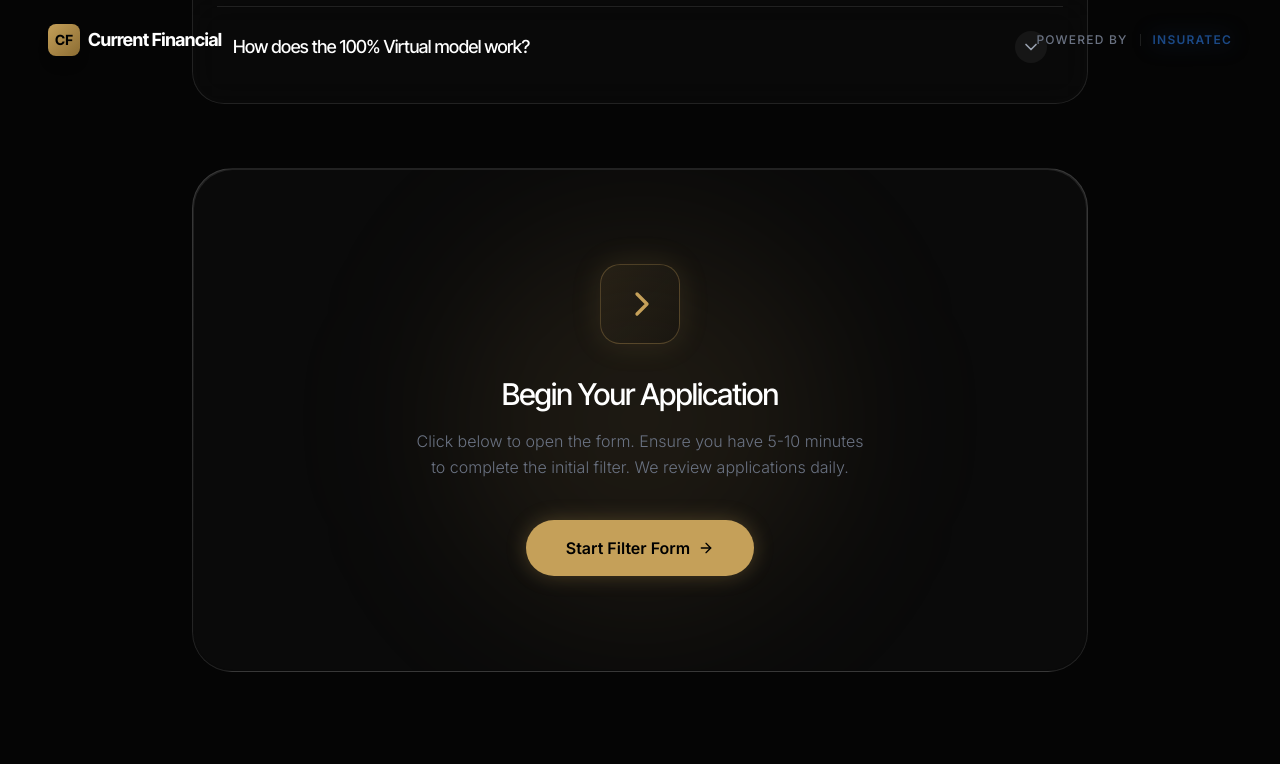
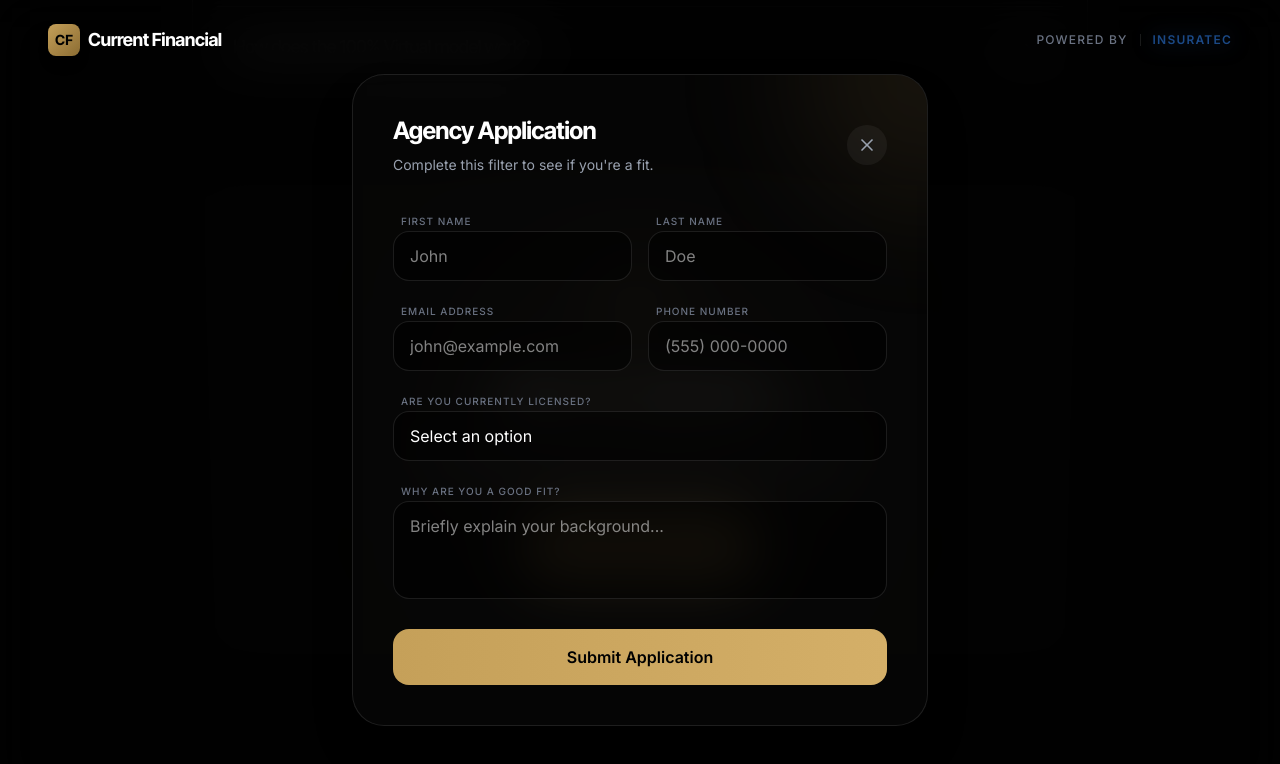
Before and after one commit to Aman-de/stevefunnel, a React (Vite) app: page / in a window 1280 px wide. Both pictures are taken after a click on the button "Start Filter Form". Shown: the part 4208-4972 px from the top of the page. Built offline with nearby package versions, Linux system fonts and the light colour scheme.

Commit message:
feat: built native animated application filter form

```diff
--- a/src/App.tsx
+++ b/src/App.tsx
@@ -1,6 +1,6 @@
 import React, { useState, useEffect } from 'react';
 import { motion, AnimatePresence, useScroll, useTransform } from 'framer-motion';
-import { Play, Target, Clock, Shield, ChevronRight, ChevronDown, CheckCircle2, ArrowRight } from 'lucide-react';
+import { Play, Target, Clock, Shield, ChevronRight, ChevronDown, CheckCircle2, ArrowRight, X } from 'lucide-react';
 
 interface FadeInProps {
   children: React.ReactNode;
@@ -67,8 +67,22 @@ const AccordionItem = ({ question, answer, isOpen, onClick }: { question: string
 function App() {
   const [openFaq, setOpenFaq] = useState<number | null>(0);
   const [scrolled, setScrolled] = useState(false);
+  const [isFormOpen, setIsFormOpen] = useState(false);
+  const [formState, setFormState] = useState({ state: 'idle' });
   const { scrollYProgress } = useScroll();
   const opacityGradient = useTransform(scrollYProgress, [0, 0.2], [1, 0.2]);
+
+  const handleSubmit = (e: React.FormEvent) => {
+    e.preventDefault();
+    setFormState({ state: 'submitting' });
+    setTimeout(() => {
+      setFormState({ state: 'success' });
+      setTimeout(() => {
+        setIsFormOpen(false);
+        setFormState({ state: 'idle' });
+      }, 2000);
+    }, 1500);
+  };
 
   useEffect(() => {
     const handleScroll = () => {
@@ -421,6 +435,7 @@ function App() {
                     <motion.button
                       whileHover={{ scale: 1.02 }}
                       whileTap={{ scale: 0.98 }}
+                      onClick={() => setIsFormOpen(true)}
                       className="px-8 py-4 md:px-10 md:py-4 bg-[#C5A059] text-black hover:bg-[#D4AF68] rounded-full font-bold transition-all flex items-center justify-center gap-2 mx-auto text-sm md:text-base shadow-[0_0_20px_rgba(197,160,89,0.3)] hover:shadow-[0_0_40px_rgba(197,160,89,0.5)]"
                     >
                       Start Filter Form <ArrowRight className="w-4 h-4" />
@@ -455,6 +470,112 @@ function App() {
           )}
         </AnimatePresence>
 
+        {/* Form Modal */}
+        <AnimatePresence>
+          {isFormOpen && (
+            <motion.div
+              initial={{ opacity: 0 }}
+              animate={{ opacity: 1 }}
+              exit={{ opacity: 0 }}
+              className="fixed inset-0 z-[100] flex items-center justify-center p-4 sm:p-6"
+            >
+              <div
+                className="absolute inset-0 bg-black/80 backdrop-blur-xl"
+                onClick={() => setIsFormOpen(false)}
+              ></div>
+
+              <motion.div
+                initial={{ scale: 0.95, y: 20, opacity: 0 }}
+                animate={{ scale: 1, y: 0, opacity: 1 }}
+                exit={{ scale: 0.95, y: 20, opacity: 0 }}
+                className="relative w-full max-w-xl glass-panel bg-[#0A0A0A]/90 border border-white/10 rounded-[32px] p-6 sm:p-10 shadow-2xl overflow-hidden"
+                onClick={(e) => e.stopPropagation()}
+              >
+                {/* Background Glow */}
+                <div className="absolute top-0 right-0 w-64 h-64 bg-[#C5A059]/10 rounded-full blur-3xl pointer-events-none -mr-32 -mt-32"></div>
+
+                <div className="flex justify-between items-center mb-8 relative z-10">
+                  <div>
+                    <h3 className="text-2xl font-bold text-white mb-2">Agency Application</h3>
+                    <p className="text-sm text-gray-400">Complete this filter to see if you're a fit.</p>
+                  </div>
+                  <button
+                    onClick={() => setIsFormOpen(false)}
+                    className="w-10 h-10 rounded-full bg-white/5 hover:bg-white/10 flex items-center justify-center text-gray-400 hover:text-white transition-colors"
+                  >
+                    <X className="w-5 h-5" />
+                  </button>
+                </div>
+
+                {formState.state === 'success' ? (
+                  <motion.div
+                    initial={{ opacity: 0, scale: 0.9 }}
+                    animate={{ opacity: 1, scale: 1 }}
+                    className="py-12 flex flex-col items-center text-center relative z-10"
+                  >
+                    <div className="w-20 h-20 bg-[#C5A059]/20 rounded-full flex items-center justify-center mb-6">
+                      <CheckCircle2 className="w-10 h-10 text-[#C5A059]" />
+                    </div>
+                    <h4 className="text-2xl font-bold text-white mb-3">Application Received</h4>
+                    <p className="text-gray-400 max-w-sm">We'll review your details and reach out within 24 hours if there's a mutual fit.</p>
+                  </motion.div>
+                ) : (
+                  <form onSubmit={handleSubmit} className="space-y-4 relative z-10">
+                    <div className="grid grid-cols-1 sm:grid-cols-2 gap-4">
+                      <div className="space-y-2">
+                        <label className="text-[10px] uppercase tracking-widest text-gray-500 font-medium ml-2">First Name</label>
+                        <input required type="text" className="w-full bg-black/50 border border-white/10 rounded-2xl px-4 py-3 text-white focus:outline-none focus:border-[#C5A059]/50 transition-colors" placeholder="John" />
+                      </div>
+                      <div className="space-y-2">
+                        <label className="text-[10px] uppercase tracking-widest text-gray-500 font-medium ml-2">Last Name</label>
+                        <input required type="text" className="w-full bg-black/50 border border-white/10 rounded-2xl px-4 py-3 text-white focus:outline-none focus:border-[#C5A059]/50 transition-colors" placeholder="Doe" />
+                      </div>
+                    </div>
+                    <div className="grid grid-cols-1 sm:grid-cols-2 gap-4">
+                      <div className="space-y-2">
+                        <label className="text-[10px] uppercase tracking-widest text-gray-500 font-medium ml-2">Email Address</label>
+                        <input required type="email" className="w-full bg-black/50 border border-white/10 rounded-2xl px-4 py-3 text-white focus:outline-none focus:border-[#C5A059]/50 transition-colors" placeholder="john@example.com" />
+                      </div>
+                      <div className="space-y-2">
+                        <label className="text-[10px] uppercase tracking-widest text-gray-500 font-medium ml-2">Phone Number</label>
+                        <input required type="tel" className="w-full bg-black/50 border border-white/10 rounded-2xl px-4 py-3 text-white focus:outline-none focus:border-[#C5A059]/50 transition-colors" placeholder="(555) 000-0000" />
+                      </div>
+                    </div>
+                    <div className="space-y-2">
+                      <label className="text-[10px] uppercase tracking-widest text-gray-500 font-medium ml-2">Are you currently licensed?</label>
+                      <select required className="w-full bg-black/50 border border-white/10 rounded-2xl px-4 py-3 text-white filter-none focus:outline-none focus:border-[#C5A059]/50 transition-colors appearance-none">
+                        <option value="" className="bg-[#0A0A0A]">Select an option</option>
+                        <option value="yes" className="bg-[#0A0A0A]">Yes, I am currently licensed</option>
+                        <option value="no" className="bg-[#0A0A0A]">No, I am not licensed yet</option>
+                        <option value="course" className="bg-[#0A0A0A]">No, but I am in a course</option>
+                      </select>
+                    </div>
+                    <div className="space-y-2">
+                      <label className="text-[10px] uppercase tracking-widest text-gray-500 font-medium ml-2">Why are you a good fit?</label>
+                      <textarea required rows={3} className="w-full bg-black/50 border border-white/10 rounded-2xl px-4 py-3 text-white focus:outline-none focus:border-[#C5A059]/50 transition-colors resize-none" placeholder="Briefly explain your background..."></textarea>
+                    </div>
+
+                    <button
+                      type="submit"
+                      disabled={formState.state === 'submitting'}
+                      className="w-full mt-6 bg-gradient-to-r from-[#C5A059] to-[#D4AF68] text-black font-bold py-4 rounded-2xl hover:opacity-90 transition-opacity disabled:opacity-50 flex items-center justify-center gap-2"
+                    >
+                      {formState.state === 'submitting' ? (
+                        <>
+                          <div className="w-5 h-5 border-2 border-black/20 border-t-black rounded-full animate-spin"></div>
+                          Submitting...
+                        </>
+                      ) : (
+                        'Submit Application'
+                      )}
+                    </button>
+                  </form>
+                )}
+              </motion.div>
+            </motion.div>
+          )}
+        </AnimatePresence>
+
       </main>
     </div>
   );
```
